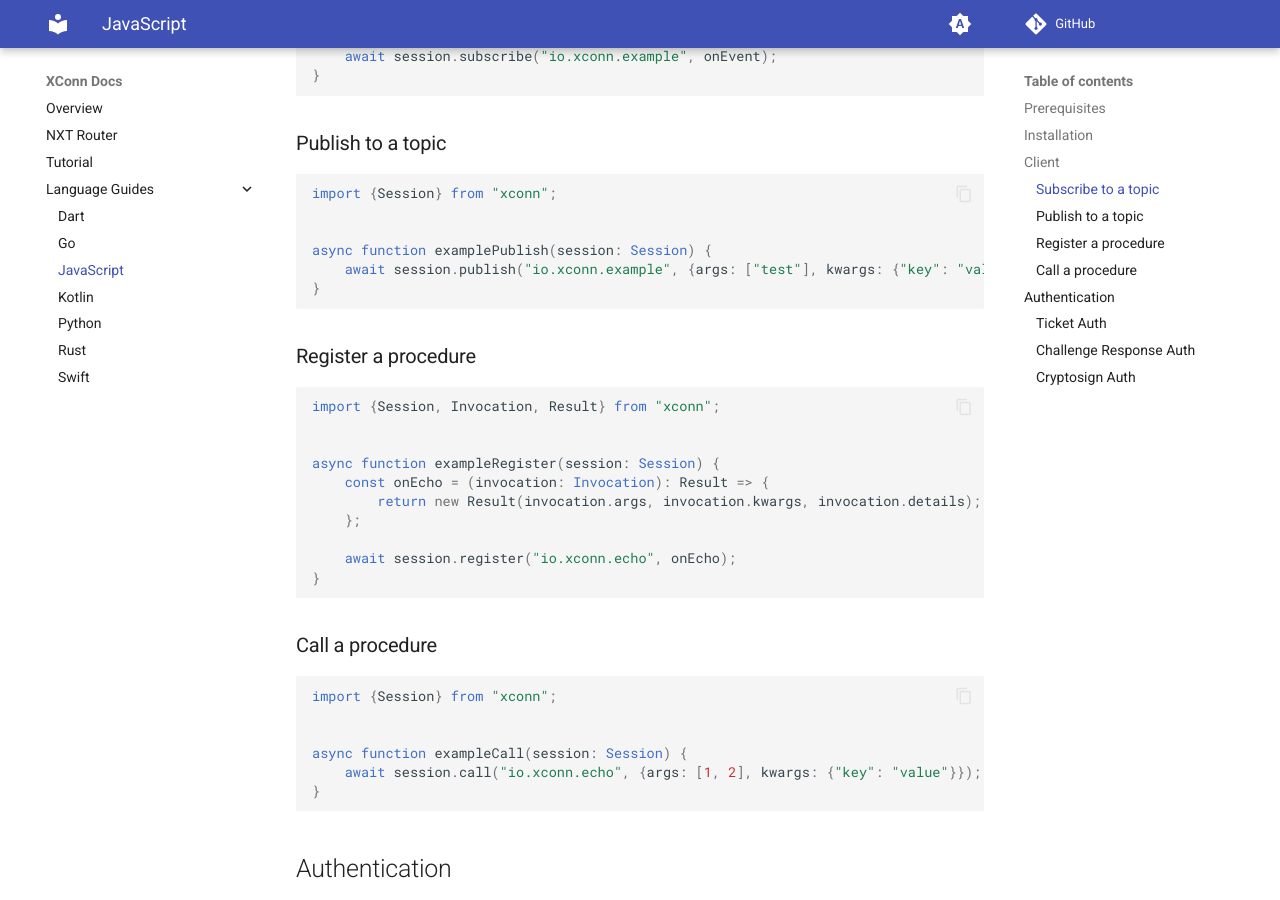
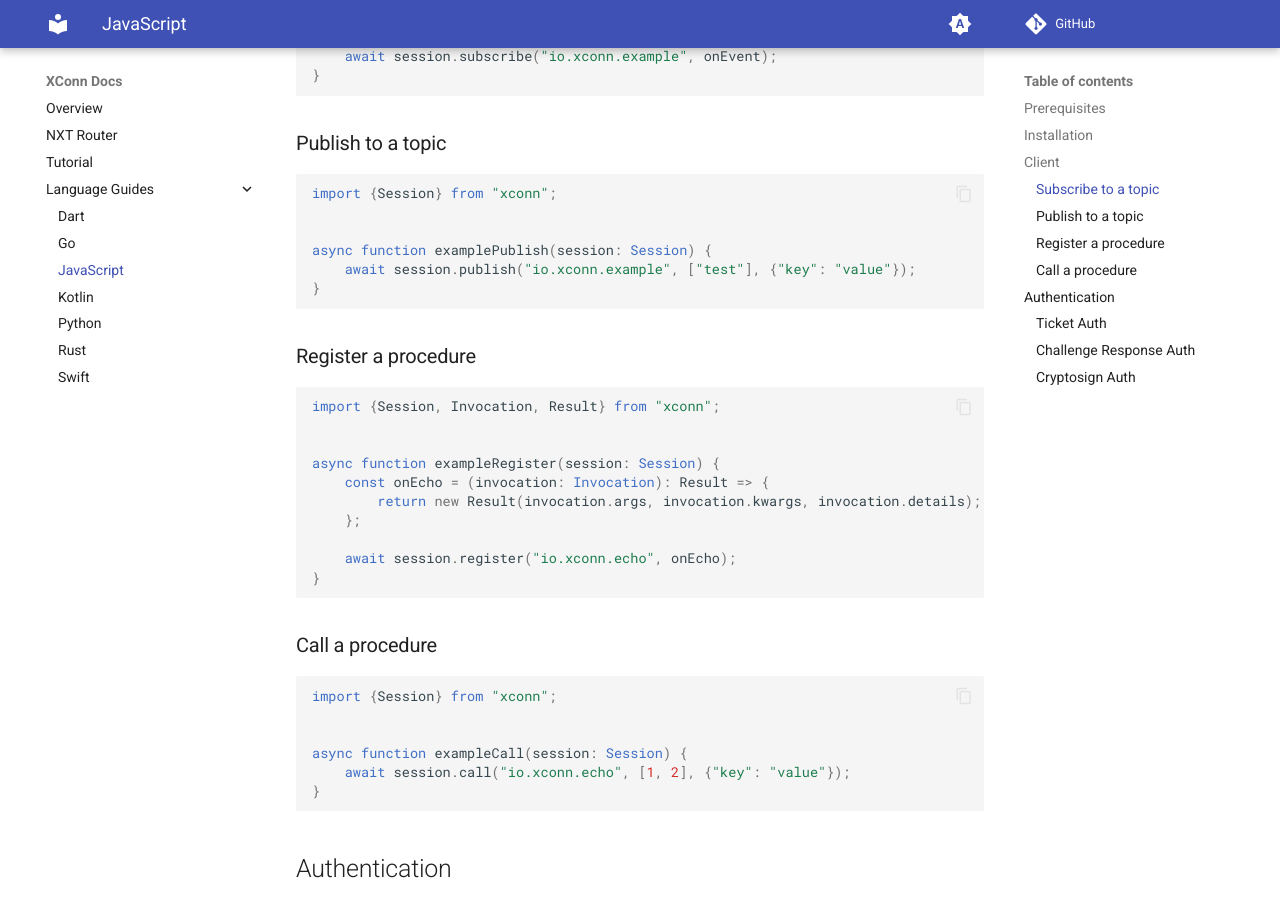
Before and after one commit to xconnio/xconn-docs, an MkDocs documentation site: the page built from docs/language-guides/javascript.md, in a window 1280 px wide and 900 px high, scrolled down 1154 px. Built offline with MkDocs 1.6.1 and Material for MkDocs 9.7.7, drawn with Linux system fonts in a browser that asks for light colours.

Commit message:
javascript: update call & publish examples (#32)

````diff
--- a/docs/language-guides/javascript.md
+++ b/docs/language-guides/javascript.md
@@ -54,7 +54,7 @@
 
 
 async function examplePublish(session: Session) {
-    await session.publish("io.xconn.example", {args: ["test"], kwargs: {"key": "value"}});
+    await session.publish("io.xconn.example", ["test"], {"key": "value"});
 }
 ```
 
@@ -80,7 +80,7 @@
 
 
 async function exampleCall(session: Session) {
-    await session.call("io.xconn.echo", {args: [1, 2], kwargs: {"key": "value"}});
+    await session.call("io.xconn.echo", [1, 2], {"key": "value"});
 }
 ```
 
````
Also changed, not shown: docs/tutorial.md (+2 -2 lines).
